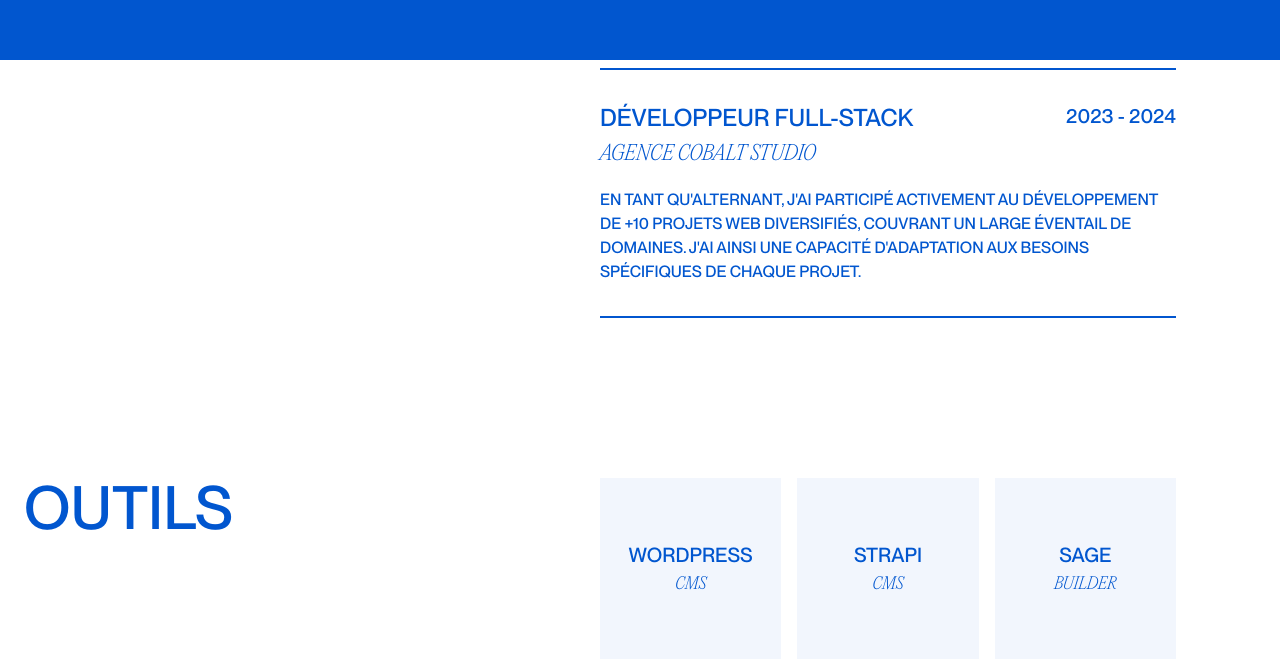
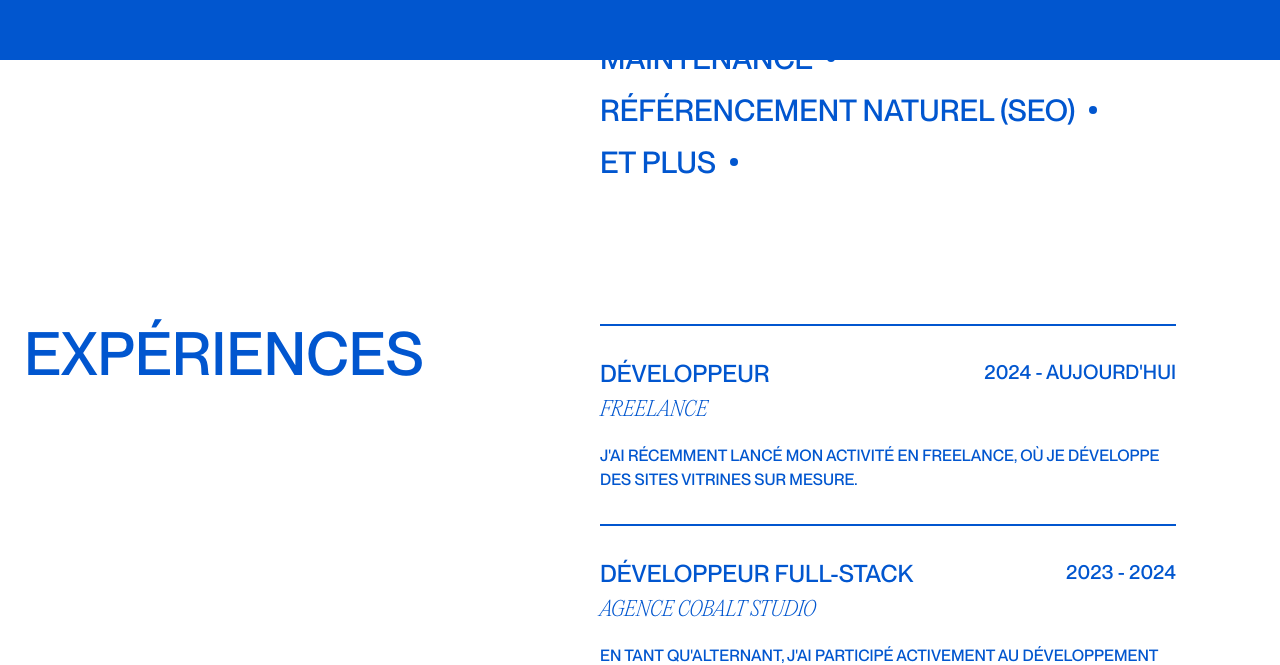
Before and after one commit to simontessard/2025-portfolio, a Next.js app: page /about in a window 1280 px wide. Shown: the part 1540-2205 px from the top of the page. Built offline with nearby package versions, Linux system fonts and the light colour scheme.

Commit message:
Nouvelle section

```diff
--- a/src/components/about/Experience.tsx
+++ b/src/components/about/Experience.tsx
@@ -15,7 +15,7 @@ export default function Experience() {
         }
     ];
     return (
-        <div className="flex max-lg:flex-col lg:items-start justify-between w-full mb-20 md:mb-32 lg:pr-8 xl:pr-20 2xl:pr-52">
+        <div className="flex max-lg:flex-col lg:items-start justify-between w-full mb-16 md:mb-20 lg:mb-28 xl:mb-36 lg:pr-8 xl:pr-20 2xl:pr-52">
 
             <h2 className="md:sticky md:top-6 uppercase font-primary text-4xl lg:text-5xl xl:text-6xl text-primary font-medium max-lg:mb-8">
                 Expériences
--- /dev/null
+++ b/src/components/about/Expertises.tsx
@@ -0,0 +1,24 @@
+export default function Expertises() {
+    const expertises = ["Site vitrine", "Web design", "Recueil besoins", "Conseil technique", "Audit", "Maintenance",
+        "Référencement naturel (SEO)", "et plus"];
+    return (
+        <div className="flex max-lg:flex-col lg:items-start justify-between w-full mb-16 md:mb-20 lg:mb-28 xl:mb-36 lg:pr-8 xl:pr-20 2xl:pr-52">
+
+            <h2 className="md:sticky md:top-6 uppercase font-primary text-4xl lg:text-5xl xl:text-6xl text-primary font-medium max-lg:mb-8">
+                Expertises
+            </h2>
+
+            <ul className="flex flex-wrap gap-x-2.5 md:gap-x-3.5 gap-y-2 md:gap-y-4 w-full lg:w-1/2">
+                {expertises.map((exp, index) => (
+                    <li key={index} className="flex gap-2.5 md:gap-3.5 justify-center items-center">
+                        <p className="uppercase text-primary font-primary text-lg md:text-xl xl:text-3xl font-medium">
+                            {exp}
+                        </p>
+                        <span className="block bg-primary size-1.5 md:size-2 rounded-full"/>
+                    </li>
+                ))}
+            </ul>
+
+        </div>
+    );
+}
--- a/src/components/about/Intro.tsx
+++ b/src/components/about/Intro.tsx
@@ -2,7 +2,7 @@ import Paragraph from "@/components/about/Paragraph";
 
 export default function Intro() {
     return (
-        <div className="flex max-lg:flex-col justify-between w-full mb-16 md:mb-20 lg:mb-28 xl:mb-32 lg:pr-8 xl:pr-20 2xl:pr-52">
+        <div className="flex max-lg:flex-col justify-between w-full mb-16 md:mb-20 lg:mb-28 xl:mb-36 lg:pr-8 xl:pr-20 2xl:pr-52">
 
             <h2 className="md:sticky md:top-6 size-fit uppercase font-primary text-4xl lg:text-5xl xl:text-6xl text-primary font-medium max-lg:mb-8">
                 à propos
--- a/src/components/about/Tools.tsx
+++ b/src/components/about/Tools.tsx
@@ -10,11 +10,11 @@ export default function Tools() {
         },
         {
             title: "Sage",
-            desc: "Builder",
+            desc: "Framework",
         },
         {
             title: "NextJS",
-            desc: "Builder",
+            desc: "Framework",
         },
         {
             title: "GSAP",
@@ -34,7 +34,7 @@ export default function Tools() {
         },
     ];
     return (
-        <div className="flex max-lg:flex-col lg:items-start justify-between w-full mb-20 md:mb-32 lg:pr-8 xl:pr-20 2xl:pr-52">
+        <div className="flex max-lg:flex-col lg:items-start justify-between w-full mb-16 md:mb-20 lg:mb-28 xl:mb-36 lg:pr-8 xl:pr-20 2xl:pr-52">
 
             <h2 className="md:sticky md:top-6 uppercase font-primary text-4xl lg:text-5xl xl:text-6xl text-primary font-medium max-lg:mb-8">
                 Outils
--- a/src/pages/about/index.tsx
+++ b/src/pages/about/index.tsx
@@ -6,6 +6,7 @@ import Intro from "@/components/about/Intro";
 import InfiniteCarousel from "@/components/about/InfiniteCarousel";
 import Head from "next/head";
 import Tools from "@/components/about/Tools";
+import Expertises from "@/components/about/Expertises";
 
 export default function About() {
     return (
@@ -21,6 +22,7 @@ export default function About() {
                 <InfiniteCarousel/>
                 <div className="px-3.5 md:px-6">
                     <Intro/>
+                    <Expertises/>
                     <Experience/>
                     <Tools/>
                 </div>
--- a/src/pages/work/socbois/index.tsx
+++ b/src/pages/work/socbois/index.tsx
@@ -25,7 +25,7 @@ export default function Project() {
             <div className="pt-24 md:pt-32 pb-12 px-3.5 md:px-6 ">
                 <Heading project={project}/>
                 <MainImage img={mainImg}/>
-                <GalleryMobile gallery={phoneImg}/>
+                <GalleryMobile gallery={phoneImg} title="Un projet « One page »" desc="Cette vitrine propose sur une seule page des sections importantes à mettre en avant, tels que les domaines d'expertises et un formulaire de contact."/>
             </div>
 
             <Footer/>
```
